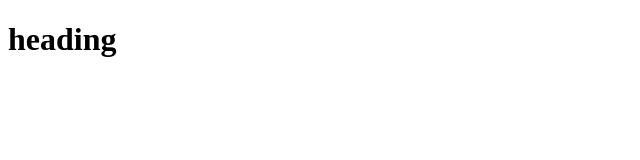
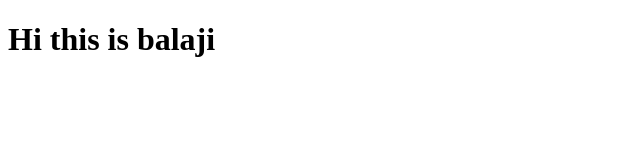
Before and after one commit to Balaji-pandiarajan/samplerepo, a plain HTML site: page index.html in a window 1280 px wide. Shown: the whole page, without its empty margins (0-640 px from the left). Drawn offline with Linux system fonts and the light colour scheme.

Commit message:
feat:changed my h1 tag names

```diff
--- a/index.html
+++ b/index.html
@@ -6,6 +6,6 @@
     <title>Git Tutorial</title>
 </head>
 <body>
-    <h1>heading</h1>
+    <h1>Hi this is balaji</h1>
 </body>
 </html>
```
